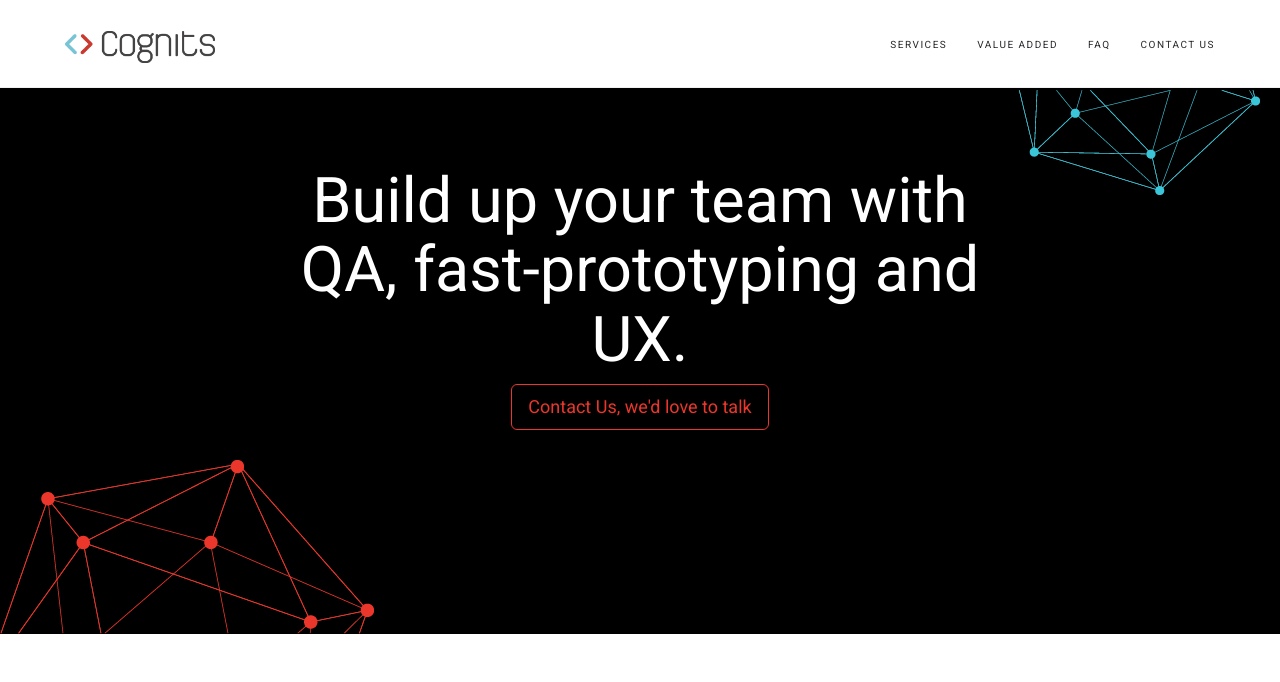
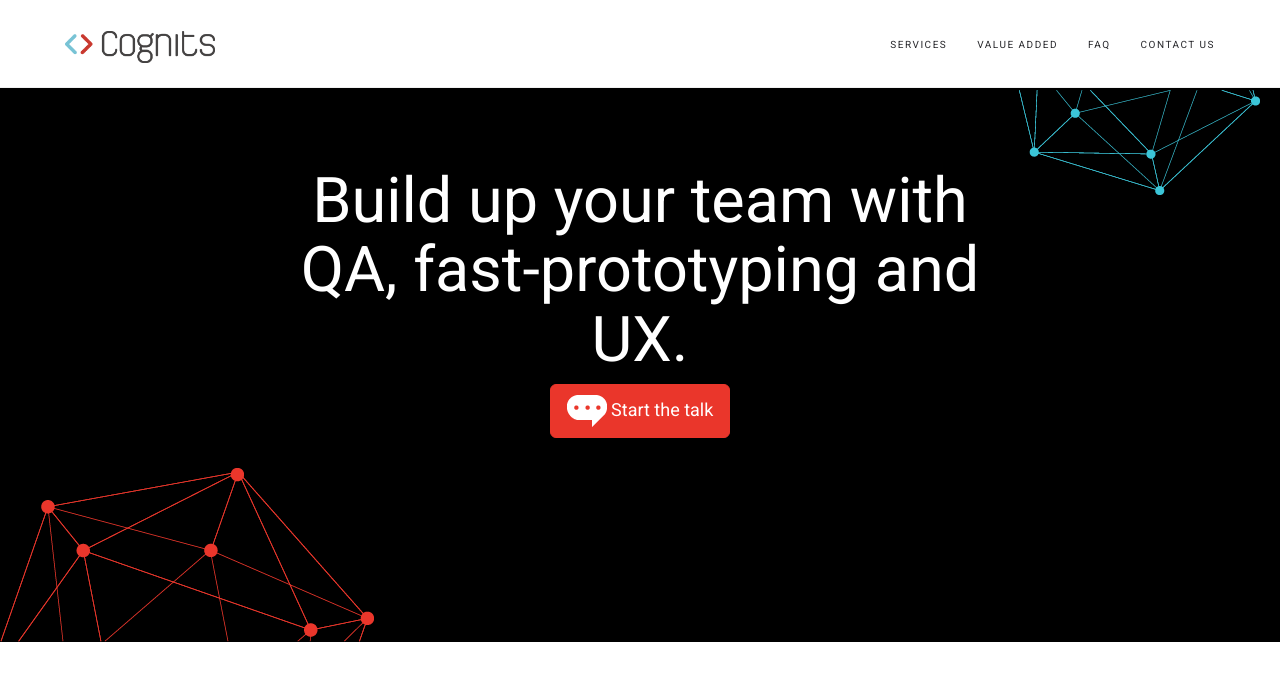
Before and after one commit to alfpain/cognits.github.io, a Flask app: page / in a window 1280 px wide. Shown: the top 682 px of the page. Run offline with Flask 2, Linux system fonts and the light colour scheme; some libraries are stand-ins or nearby versions.

Commit message:
Fliped intro button colors. Added talk icon.

```diff
--- a/styles/styles.css
+++ b/styles/styles.css
@@ -76,14 +76,14 @@
 }
 
 .home>#intro .jumbotron .btn {
-  color: #ea362b;
-  background-color: transparent;
   border-color: #ea362b;
+  color: white;
+  background-color: #ea362b;
 }
 
 .home>#intro .jumbotron .btn:hover {
-  color: white;
-  background-color: #ea362b;
+  color: #ea362b;
+  background-color: transparent;
 }
 
 #services {
--- a/templates/index.html
+++ b/templates/index.html
@@ -22,7 +22,7 @@
 
 </script>
 </head>
-<body  ng-controller="LandingCtrl">
+<body ng-controller="LandingCtrl">
 
   <nav class="navbar navbar-default navbar-fixed-top">
     <div class="container">
@@ -63,7 +63,10 @@
             <div class="jumbotron">
               <h1 class="text-center">Build up your team with QA, fast-prototyping and UX.</h1>
               <p class="text-center">
-                <a href="#contact" class="btn btn-default btn-lg" role="button">Contact Us, we'd love to talk</a>
+                <a href="#contact" class="btn btn-default btn-lg" role="button">
+                  <img class="" src="img/icon_talk.png">
+                  Start the talk
+                </a>
               </p>
             </div>
           </div>
```
